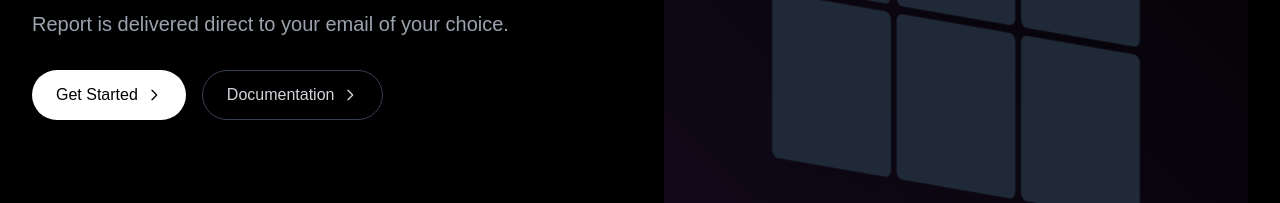
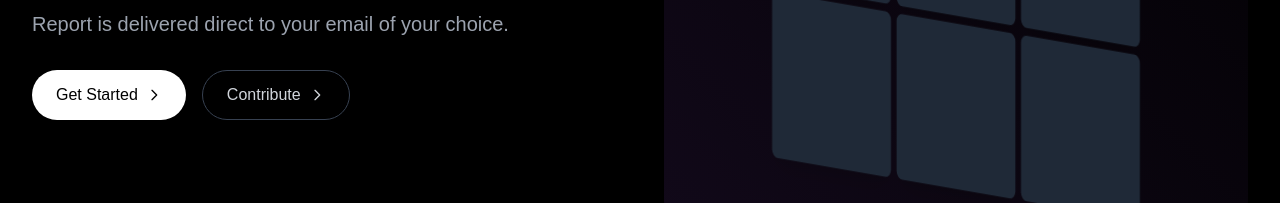
Before and after one commit to marksikaundi/InSyst, a Next.js app: page / in a window 1280 px wide. Shown: the part 531-734 px from the top of the page. Built offline with nearby package versions, Linux system fonts and the light colour scheme.

Commit message:
refactor: update Hero component button text to encourage contribution

```diff
--- a/app/page.tsx
+++ b/app/page.tsx
@@ -60,7 +60,7 @@ export default function Hero() {
                 href="#"
                 className="inline-flex justify-center items-center px-6 py-3 rounded-full border border-gray-700 text-gray-300 font-medium hover:border-gray-600 hover:text-gray-200 transition-colors"
               >
-                Documentation
+                Contribute
                 <svg
                   className="ml-2 w-4 h-4"
                   fill="none"
```
